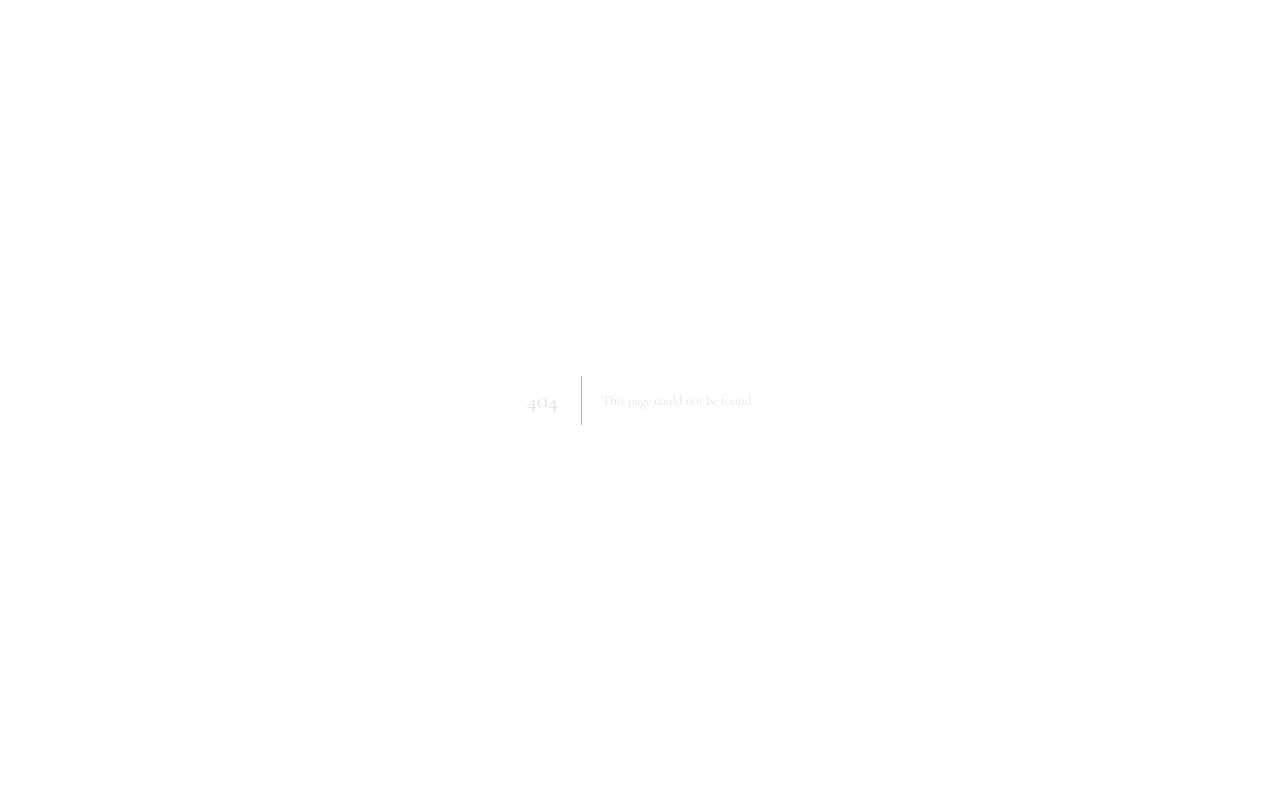
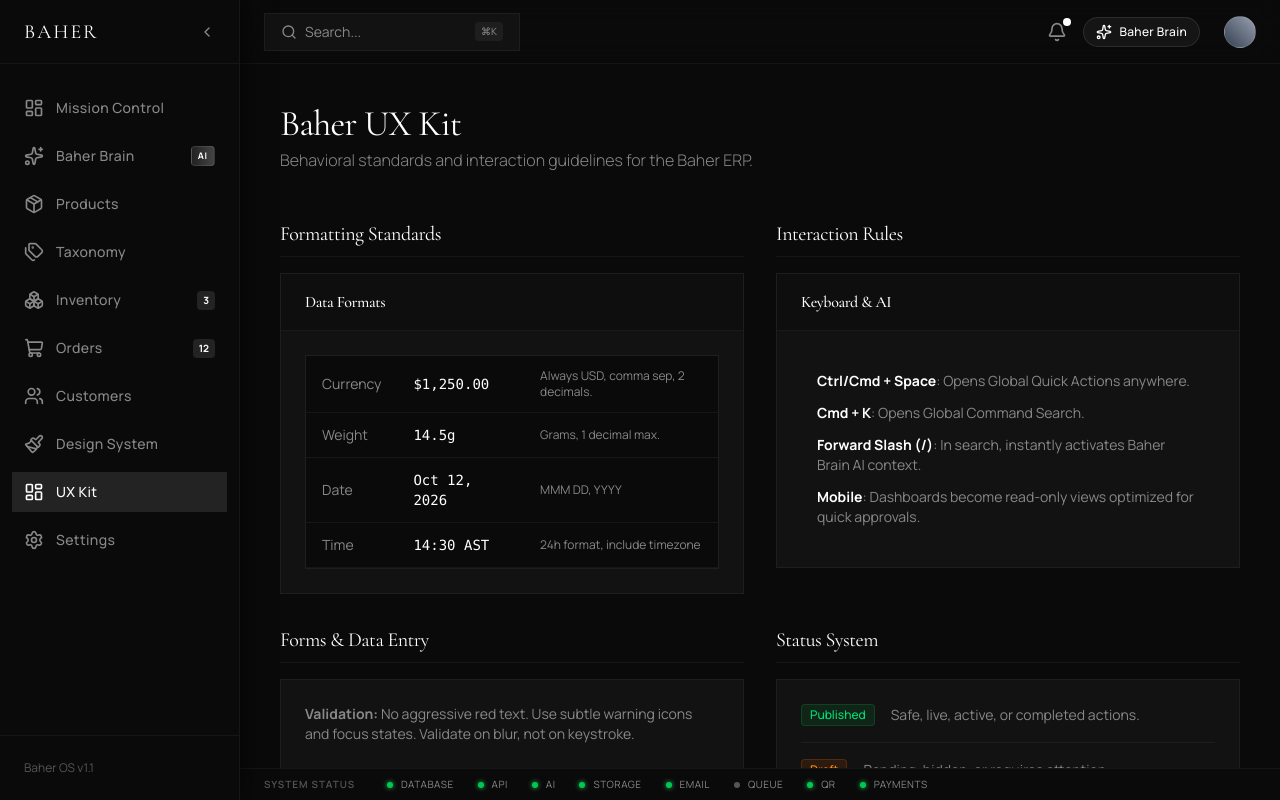
Before and after one commit to Michaelibrahimhanna/baher-silver, a Next.js app: page /admin/ux-kit in a window 1280 px wide. Before the commit this address had no page. Built offline with nearby package versions, Linux system fonts and the light colour scheme; a web font is replaced by a local one.

Commit message:
feat: implement Baher UX Kit, System Status Bar, and Quick Actions

```diff
--- a/app/admin/layout.tsx
+++ b/app/admin/layout.tsx
@@ -4,6 +4,8 @@ import * as React from 'react';
 import { Sidebar } from '@/components/admin/Sidebar';
 import { TopNav } from '@/components/admin/TopNav';
 import { BaherBrainPanel } from '@/components/admin/BaherBrainPanel';
+import { SystemStatusBar } from '@/components/admin/SystemStatusBar';
+import { QuickActions } from '@/components/admin/QuickActions';
 
 export default function AdminLayout({ children }: { children: React.ReactNode }) {
   const [isSidebarOpen, setIsSidebarOpen] = React.useState(true);
@@ -22,7 +24,9 @@ export default function AdminLayout({ children }: { children: React.ReactNode })
             {children}
           </div>
         </main>
+        <SystemStatusBar />
         <BaherBrainPanel isOpen={isBrainOpen} onClose={() => setIsBrainOpen(false)} />
+        <QuickActions />
       </div>
     </div>
   );
--- /dev/null
+++ b/app/admin/ux-kit/page.tsx
@@ -0,0 +1,82 @@
+export const metadata = {
+  title: 'Baher OS | UX Kit',
+};
+
+import { DataCard, Table, Th, Td, Badge, Button, Input, Toast } from '@/components/admin/ui';
+import { Info } from 'lucide-react';
+
+export default function UXKit() {
+  return (
+    <div className="space-y-12 animate-in fade-in duration-700 pb-20">
+      <div>
+        <h1 className="text-4xl font-serif text-white tracking-tight">Baher UX Kit</h1>
+        <p className="text-[#888888] font-light mt-1">Behavioral standards and interaction guidelines for the Baher ERP.</p>
+      </div>
+
+      <div className="grid grid-cols-1 lg:grid-cols-2 gap-8">
+
+        {/* Core Formatting */}
+        <section className="space-y-4">
+          <h2 className="text-xl font-serif text-white border-b border-white/5 pb-2">Formatting Standards</h2>
+          <DataCard title="Data Formats">
+            <Table>
+              <tbody>
+                <tr><Td>Currency</Td><Td className="text-white font-mono">$1,250.00</Td><Td className="text-xs">Always USD, comma sep, 2 decimals.</Td></tr>
+                <tr><Td>Weight</Td><Td className="text-white font-mono">14.5g</Td><Td className="text-xs">Grams, 1 decimal max.</Td></tr>
+                <tr><Td>Date</Td><Td className="text-white font-mono">Oct 12, 2026</Td><Td className="text-xs">MMM DD, YYYY</Td></tr>
+                <tr><Td>Time</Td><Td className="text-white font-mono">14:30 AST</Td><Td className="text-xs">24h format, include timezone</Td></tr>
+              </tbody>
+            </Table>
+          </DataCard>
+        </section>
+
+        {/* Interaction Rules */}
+        <section className="space-y-4">
+          <h2 className="text-xl font-serif text-white border-b border-white/5 pb-2">Interaction Rules</h2>
+          <DataCard title="Keyboard & AI">
+            <ul className="text-sm text-[#888888] p-4 space-y-3">
+              <li><strong className="text-white">Ctrl/Cmd + Space</strong>: Opens Global Quick Actions anywhere.</li>
+              <li><strong className="text-white">Cmd + K</strong>: Opens Global Command Search.</li>
+              <li><strong className="text-white">Forward Slash (/)</strong>: In search, instantly activates Baher Brain AI context.</li>
+              <li><strong className="text-white">Mobile</strong>: Dashboards become read-only views optimized for quick approvals.</li>
+            </ul>
+          </DataCard>
+        </section>
+
+        {/* Form Guidelines */}
+        <section className="space-y-4">
+          <h2 className="text-xl font-serif text-white border-b border-white/5 pb-2">Forms & Data Entry</h2>
+          <div className="bg-[#121212] border border-white/5 p-6 rounded-lg space-y-6 text-sm text-[#888888]">
+            <p><strong>Validation:</strong> No aggressive red text. Use subtle warning icons and focus states. Validate on blur, not on keystroke.</p>
+            <p><strong>Submitting:</strong> Buttons must show loading states and disable double-clicks.</p>
+            <p><strong>Success States:</strong> Use minimal Toast notifications. Slide in from bottom right.</p>
+            <div className="flex gap-4">
+              <Button disabled className="opacity-50 cursor-not-allowed">Saving...</Button>
+              <Toast title="Item Saved" description="Variant details updated." />
+            </div>
+          </div>
+        </section>
+
+        {/* Status System */}
+        <section className="space-y-4">
+          <h2 className="text-xl font-serif text-white border-b border-white/5 pb-2">Status System</h2>
+          <div className="bg-[#121212] border border-white/5 p-6 rounded-lg space-y-4">
+            <div className="flex items-center gap-4 border-b border-white/5 pb-4">
+              <Badge variant="success">Published</Badge>
+              <span className="text-sm text-[#888888]">Safe, live, active, or completed actions.</span>
+            </div>
+            <div className="flex items-center gap-4 border-b border-white/5 pb-4">
+              <Badge variant="warning">Draft</Badge>
+              <span className="text-sm text-[#888888]">Pending, hidden, or requires attention.</span>
+            </div>
+            <div className="flex items-center gap-4">
+              <Badge>Archived</Badge>
+              <span className="text-sm text-[#888888]">Historical, deleted, or inactive items.</span>
+            </div>
+          </div>
+        </section>
+
+      </div>
+    </div>
+  );
+}
--- /dev/null
+++ b/components/admin/QuickActions.tsx
@@ -0,0 +1,71 @@
+'use client';
+
+import * as React from 'react';
+import { motion, AnimatePresence } from 'framer-motion';
+import { Search, X, Plus, Package, Users, Settings } from 'lucide-react';
+
+export function QuickActions() {
+  const [isOpen, setIsOpen] = React.useState(false);
+
+  React.useEffect(() => {
+    const handleKeyDown = (e: KeyboardEvent) => {
+      // Toggle on Ctrl+Space or Cmd+Space
+      if ((e.ctrlKey || e.metaKey) && e.code === 'Space') {
+        e.preventDefault();
+        setIsOpen(prev => !prev);
+      }
+      if (e.key === 'Escape') setIsOpen(false);
+    };
+    window.addEventListener('keydown', handleKeyDown);
+    return () => window.removeEventListener('keydown', handleKeyDown);
+  }, []);
+
+  if (!isOpen) return null;
+
+  return (
+    <AnimatePresence>
+      <div className="fixed inset-0 z-[60] flex items-center justify-center p-4">
+        <motion.div
+          initial={{ opacity: 0 }}
+          animate={{ opacity: 1 }}
+          exit={{ opacity: 0 }}
+          className="absolute inset-0 bg-black/60 backdrop-blur-sm"
+          onClick={() => setIsOpen(false)}
+        />
+        <motion.div
+          initial={{ opacity: 0, scale: 0.95 }}
+          animate={{ opacity: 1, scale: 1 }}
+          exit={{ opacity: 0, scale: 0.95 }}
+          transition={{ duration: 0.2 }}
+          className="relative w-full max-w-lg bg-[#121212] border border-white/10 rounded-xl shadow-2xl overflow-hidden p-2"
+        >
+          <div className="grid grid-cols-2 sm:grid-cols-3 gap-2">
+            <button className="flex flex-col items-center justify-center gap-2 p-6 rounded-lg bg-white/5 hover:bg-white/10 transition-colors text-white group">
+              <Plus className="w-6 h-6 text-[#888888] group-hover:text-white transition-colors" />
+              <span className="text-xs font-medium">New Product</span>
+            </button>
+            <button className="flex flex-col items-center justify-center gap-2 p-6 rounded-lg bg-white/5 hover:bg-white/10 transition-colors text-white group">
+              <Package className="w-6 h-6 text-[#888888] group-hover:text-white transition-colors" />
+              <span className="text-xs font-medium">Create Order</span>
+            </button>
+            <button className="flex flex-col items-center justify-center gap-2 p-6 rounded-lg bg-white/5 hover:bg-white/10 transition-colors text-white group">
+              <Users className="w-6 h-6 text-[#888888] group-hover:text-white transition-colors" />
+              <span className="text-xs font-medium">Add Customer</span>
+            </button>
+            <button className="flex flex-col items-center justify-center gap-2 p-6 rounded-lg bg-white/5 hover:bg-white/10 transition-colors text-white group">
+              <Search className="w-6 h-6 text-[#888888] group-hover:text-white transition-colors" />
+              <span className="text-xs font-medium">Search DB</span>
+            </button>
+            <button className="flex flex-col items-center justify-center gap-2 p-6 rounded-lg bg-white/5 hover:bg-white/10 transition-colors text-white group">
+              <Settings className="w-6 h-6 text-[#888888] group-hover:text-white transition-colors" />
+              <span className="text-xs font-medium">System Settings</span>
+            </button>
+          </div>
+          <div className="mt-2 text-center text-[10px] text-[#555555] uppercase tracking-widest pt-2 border-t border-white/5">
+            Press Esc to close
+          </div>
+        </motion.div>
+      </div>
+    </AnimatePresence>
+  );
+}
--- a/components/admin/Sidebar.tsx
+++ b/components/admin/Sidebar.tsx
@@ -30,6 +30,7 @@ export function Sidebar({ isOpen, setIsOpen }: { isOpen: boolean, setIsOpen: (v:
     { name: 'Orders', href: '/admin/orders', icon: ShoppingCart, count: 12 },
     { name: 'Customers', href: '/admin/customers', icon: Users },
     { name: 'Design System', href: '/admin/design-system', icon: Paintbrush },
+    { name: 'UX Kit', href: '/admin/ux-kit', icon: LayoutDashboard },
     { name: 'Settings', href: '/admin/settings', icon: Settings },
   ];
 
--- /dev/null
+++ b/components/admin/SystemStatusBar.tsx
@@ -0,0 +1,30 @@
+'use client';
+
+import * as React from 'react';
+
+export function SystemStatusBar() {
+  const statuses = [
+    { label: 'Database', status: 'operational' },
+    { label: 'API', status: 'operational' },
+    { label: 'AI', status: 'operational' },
+    { label: 'Storage', status: 'operational' },
+    { label: 'Email', status: 'operational' },
+    { label: 'Queue', status: 'idle' },
+    { label: 'QR', status: 'operational' },
+    { label: 'Payments', status: 'operational' },
+  ];
+
+  return (
+    <div className="h-8 border-t border-white/5 bg-[#0A0A0A] flex items-center px-6 overflow-x-auto hide-scrollbar z-30 flex-shrink-0">
+      <div className="flex gap-6 items-center w-full max-w-7xl mx-auto">
+        <span className="text-[10px] uppercase tracking-widest text-[#555555] font-semibold mr-2">System Status</span>
+        {statuses.map(sys => (
+          <div key={sys.label} className="flex items-center gap-2 flex-shrink-0">
+            <span className={`w-1.5 h-1.5 rounded-full ${sys.status === 'operational' ? 'bg-green-500 shadow-[0_0_5px_#22c55e]' : 'bg-[#555555]'}`}></span>
+            <span className="text-[10px] uppercase tracking-wider text-[#888888]">{sys.label}</span>
+          </div>
+        ))}
+      </div>
+    </div>
+  );
+}
```
